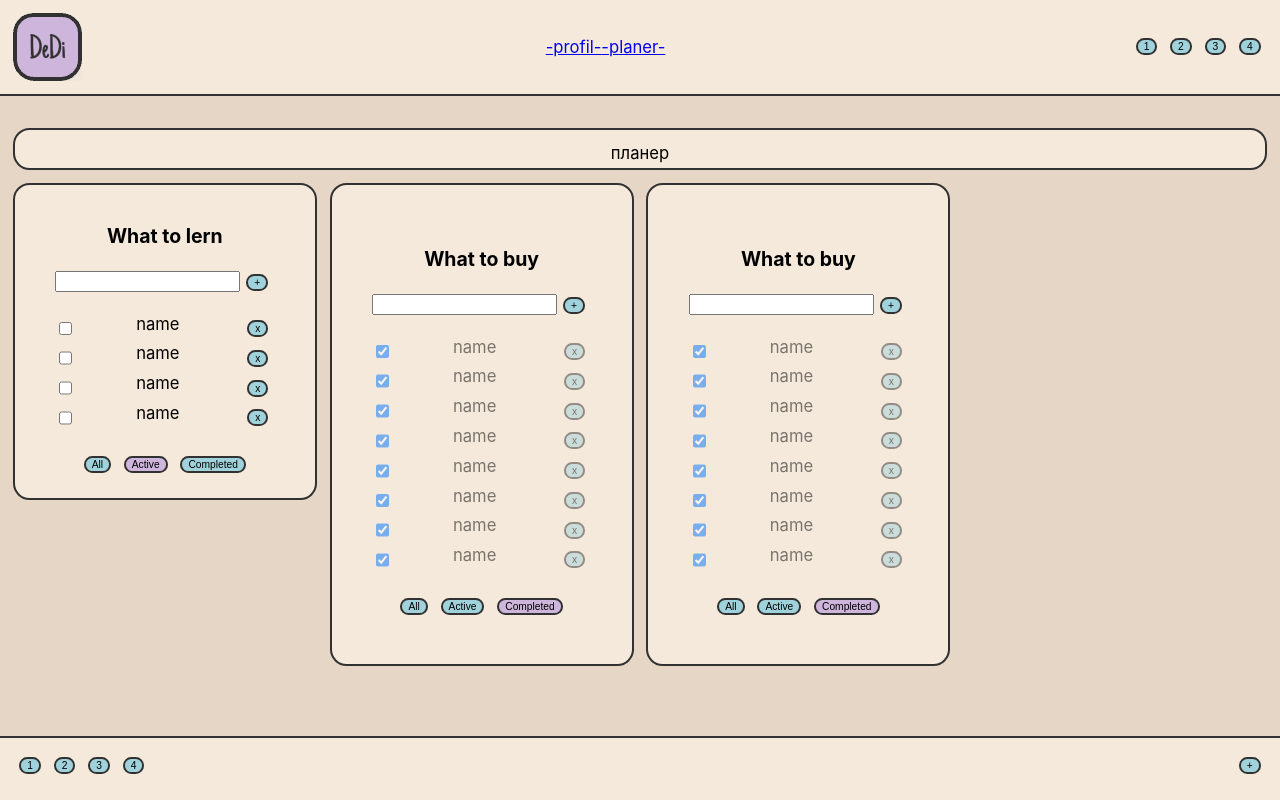
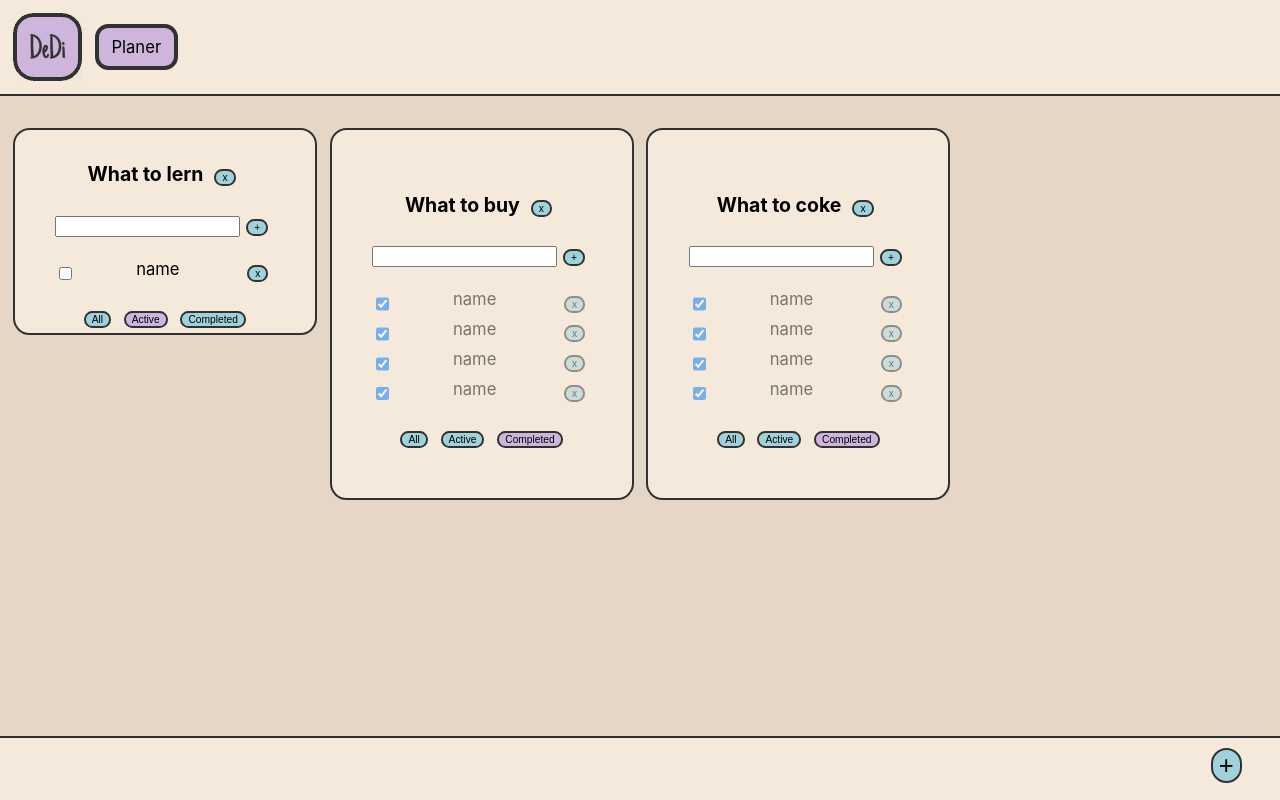
Before and after one commit to Meiraline/my-planer, a React (Create React App) app: page /planer in a window 1280 px wide. Built offline with nearby package versions, Linux system fonts and the light colour scheme.

Commit message:
дизайн для отчёта (промежуточный)

```diff
--- a/src/App.css
+++ b/src/App.css
@@ -119,7 +119,7 @@ html {
 }
 
 .App {
-  text-align: center;
+  text-align: left;
   background-color: var(--main-bg-color);
   height: 100vh;
 
--- a/src/Base_components/MenuBottom/MenuBottom.jsx
+++ b/src/Base_components/MenuBottom/MenuBottom.jsx
@@ -8,13 +8,9 @@ function MenuBottom(){
     return(
       <div className={s.MenuBottom}>
         <div>
-        <button>1</button>
-        <button>2</button>
-        <button>3</button>
-        <button>4</button>
       </div>
      <div>
-      <button>+</button>
+      <button className={s.BigButton}> + </button>
       </div>
 
       </div>
--- a/src/Base_components/MenuBottom/MenuBottom.module.css
+++ b/src/Base_components/MenuBottom/MenuBottom.module.css
@@ -14,3 +14,10 @@
     height: 100%;
 
   }
+
+  .BigButton{
+    font-size: 2vw;
+    border-radius: 100rem;
+    margin-right: 2vw;
+    margin-top: -0.2vw;
+  }
--- a/src/Base_components/MenuTop/MenuTop.jsx
+++ b/src/Base_components/MenuTop/MenuTop.jsx
@@ -10,19 +10,20 @@ function MenuTop(){
 
       <div className={s.TopMenu}>
           <NavLink to ='/main'> <img src={logo} alt="" /> </NavLink>
-        <div>
-          <NavLink to ='/profil'>-profil-</NavLink>
-          <NavLink to ='/planer'>-planer-</NavLink>
+        <div className={s.meni}>
+        Planer
+          {/* <NavLink to ='/profil'>-profil-</NavLink> */}
+          {/* <NavLink to ='/planer'>-planer-</NavLink>  */}
 
 
         </div>
 
-        <div>
+        {/* <div>
           <button>1</button>
           <button>2</button>
           <button>3</button>
           <button>4</button>
-        </div>
+        </div> */}
       </div>
     )
   }
--- a/src/Base_components/MenuTop/MenuTop.module.css
+++ b/src/Base_components/MenuTop/MenuTop.module.css
@@ -7,10 +7,23 @@
 
     display: flex;
     flex-direction: row;
-    justify-content: space-between;
+    justify-content: start;
 
     align-items: center;
 
     position: fixed;
     width: 98vw;
   }
+
+ .meni{
+  background-color: #CEB5DC;
+  border: 0.5vh solid #313131;
+  border-radius: 0.8rem;
+  margin-left: 1vw;
+  padding: 0.7vw;
+  padding-left: 1vw;
+  padding-right: 1vw;
+
+
+
+ }
--- a/src/Bloks/Bloks_Planer/TodoList.tsx
+++ b/src/Bloks/Bloks_Planer/TodoList.tsx
@@ -18,14 +18,17 @@ type DataType = {
     tasks: Array<TaskType>
 
     error: any
-    setError: any
+
 
     filter: any
 
-    removeTask: (id: string) => void
+    removeTask: (id: string, todoListId: string) => void
     chengeFilter: (value: FilterValuesType, todoListId: string ) => void
-    addTask: (title: string) => void
-    changeTaskStatus: (id: string , isDone: boolean) => void
+    addTask: (title: string, todoListId: string) => void
+    changeTaskStatus: (id: string , isDone: boolean , todoListId: string) => void
+
+    removeTodolist:(todoListId: string) => void
+
 }
 
 
@@ -38,28 +41,30 @@ export function TodoList(p: DataType) {
 
     const onNewTitleChengeHander = (e: ChangeEvent<HTMLInputElement>) => {
         setNewTaskeTitle(e.currentTarget.value)
-    };
+    }
 
     const OnKeyPressHandler = (e: KeyboardEvent<HTMLInputElement>) => {
-            p.setError(null);
+
             if (e.code === 'Enter' ){
-                p.addTask(NewTaskeTitle);
-                setNewTaskeTitle("");
+                p.addTask(NewTaskeTitle, p.id);
+
             }
     }
 
     const addTask = () => {
-        p.addTask(NewTaskeTitle);
+        p.addTask(NewTaskeTitle, p.id);
         setNewTaskeTitle("");
 
 
     }
 
-
+    const removeTodolist = () => {
+        p.removeTodolist(p.id)
+    }
 
     return (
         <div >
-            <h3>{p.title}</h3>
+            <h3>{p.title} <button onClick={removeTodolist} >x</button> </h3>
 
             <div>
 
@@ -79,10 +84,10 @@ export function TodoList(p: DataType) {
                 {
                     p.tasks.map( (t) => {
 
-                        const onRemoveHendler = (e) => {p.removeTask(t.id)}
+                        const onRemoveHendler = (e) => {p.removeTask(t.id, p.id)}
 
                         const onChangeHendler = (e) => {
-                            p.changeTaskStatus( t.id, e.currentTarget.checked);
+                            p.changeTaskStatus( t.id, e.currentTarget.checked, p.id);
                         }
 
                         return <li key={t.id} className={t.isDone ? 'is-done': ""}>
--- a/src/Pages/Planer.tsx
+++ b/src/Pages/Planer.tsx
@@ -8,22 +8,41 @@ import { TodoList } from "../Bloks/Bloks_Planer/TodoList.tsx";
 
 
 
-export type FilterValuesType = "all" | "completed" | "active";
+
+export type FilterValuesType = "all" | "completed" | "active"
 
 export type TodolistType = {
-    id: string;
-    title: string;
+    id: string
+    title: string
     filter: FilterValuesType
+    error: null | string
 
 
 }
 
 
 
+function Planer() {
 
 
-let initTasks = [
 
+    let todoListId1 = "1";
+    let todoListId2 = "2";
+    let todoListId3 = "3";
+
+    let [todoList, setTodoList] = useState<Array<TodolistType>> ([
+
+        { id: todoListId1, title: "What to lern", filter: "active", error: null },
+        { id: todoListId2, title: "What to buy", filter: "completed"  , error: null},
+        { id: todoListId3, title: "What to coke", filter: "completed" , error: null },
+
+    ]);
+
+
+
+
+    let [tasksObj, setTasks] = useState({
+        [todoListId1]: [
             { id: v1(), title: "name", isDone: true },
             { id: v1(), title: "name", isDone: true },
             { id: v1(), title: "name", isDone: true },
@@ -31,66 +50,79 @@ let initTasks = [
             { id: v1(), title: "name", isDone: false },
             { id: v1(), title: "name", isDone: true },
             { id: v1(), title: "name", isDone: true },
+
+        ]
+        ,
+        [todoListId2] : [
             { id: v1(), title: "name", isDone: true },
             { id: v1(), title: "name", isDone: true },
-    { id: v1(), title: "name", isDone: false },
-    { id: v1(), title: "name", isDone: false },
-    { id: v1(), title: "name", isDone: false },
+            { id: v1(), title: "name", isDone: true },
+            { id: v1(), title: "name", isDone: true },
+
+
         ]
+        ,
+        [todoListId3] : [
+            { id: v1(), title: "name", isDone: true },
+            { id: v1(), title: "name", isDone: true },
+            { id: v1(), title: "name", isDone: true },
+            { id: v1(), title: "name", isDone: true },
+
+
+        ]
+    })
+
+
+    function removeTodolist(todoListId:string){
+        let filteredTodolist = todoList.filter(tl=> tl.id !== todoListId );
+        setTodoList(filteredTodolist);
+        delete tasksObj[todoListId];
+        setTasks({...tasksObj});
+    }
 
 
 
+    function addTask(title: string , todoListId: string) {
 
-function Planer() {
+            if (title.trim() === "") {
 
-    let [tasks, setTasks] = useState(initTasks);
-    let [error, setError] = useState<string | null>(null);
+                // todoList[todoListId].error = ("Pystaia taska");
 
-
-    let [todoList, setTodoList] = useState<Array<TodolistType>> ([
-
-        { id: v1(), title: "What to lern", filter: "active" },
-        { id: v1(), title: "What to buy", filter: "completed" },
-        { id: v1(), title: "What to buy", filter: "completed" },
-
-    ]);
-
-
-    function addTask(title: string) {
-        if (title.trim() === "") {
-            setError("Pystaia taska");
                 return
-
             }
 
 
-        let newTask =
-        {
+        let task = {
             id: v1(),
             title: title,
             isDone: false
         };
 
-        let newTasks = [newTask, ...tasks];
-        setTasks(newTasks);
+        let tasks = tasksObj[todoListId];
+        let newTasks = [task, ...tasks];
+
+
+        tasksObj[todoListId] = newTasks;
+        setTasks({...tasksObj});
     }
 
 
-    function removeTask(id: string) {
-        setTasks(tasks.filter((t) => t.id !== id));
-    };
 
-    function chengeStatus(id: string, isDone: boolean) {
+    function removeTask(id: string, todoListId: string) {
+        let tasks = tasksObj[todoListId]
+        let filtredTasks = tasks.filter(t => t.id !== id);
+        tasksObj[todoListId] = filtredTasks;
+        setTasks({...tasksObj});
+    }
+
+    function chengeStatus(id: string, isDone: boolean , todoListId: string) {
+        let tasks = tasksObj[todoListId];
         let task = tasks.find(t => t.id === id)
         if (task) {
             task.isDone = isDone;
+            setTasks({...tasksObj});
         }
-        setTasks([...tasks]);
-
-
-
     }
-
 
     function chengeFilter(value: FilterValuesType, todoListId: string) {
         let todolist = todoList.find(tl => tl.id === todoListId);
@@ -106,18 +138,18 @@ function Planer() {
 
     return (
         <div className="page1">
-            <Blok minWidth={24} minHeight={1}>планер</Blok>
+            {/* <Blok minWidth={24} minHeight={1}>планер</Blok> */}
 
 
             {todoList.map((tl) => {
 
-                let TasdksForTodoList = tasks;
+                let TasdksForTodoList = tasksObj[tl.id];
 
                 if (tl.filter === "completed") {
-                    TasdksForTodoList = tasks.filter(t => t.isDone === true)
+                    TasdksForTodoList = TasdksForTodoList.filter(t => t.isDone === true)
                 }
                 if (tl.filter === "active") {
-                    TasdksForTodoList = tasks.filter(t => t.isDone === false)
+                    TasdksForTodoList = TasdksForTodoList.filter(t => t.isDone === false)
                 }
 
                 return (
@@ -128,15 +160,17 @@ function Planer() {
                             title={tl.title}
                             tasks={TasdksForTodoList}
 
-                            error={error}
-                            setError={setError}
+                            error={tl.error}
+
 
                             filter={tl.filter}
 
                             removeTask={removeTask}
                             chengeFilter={chengeFilter}
                             addTask={addTask}
-                            changeTaskStatus={chengeStatus} />
+                            changeTaskStatus={chengeStatus}
+                            removeTodolist={removeTodolist}/>
+
 
                     </Blok>
 
```
Lines whose indentation alone changed are shown as unchanged.
